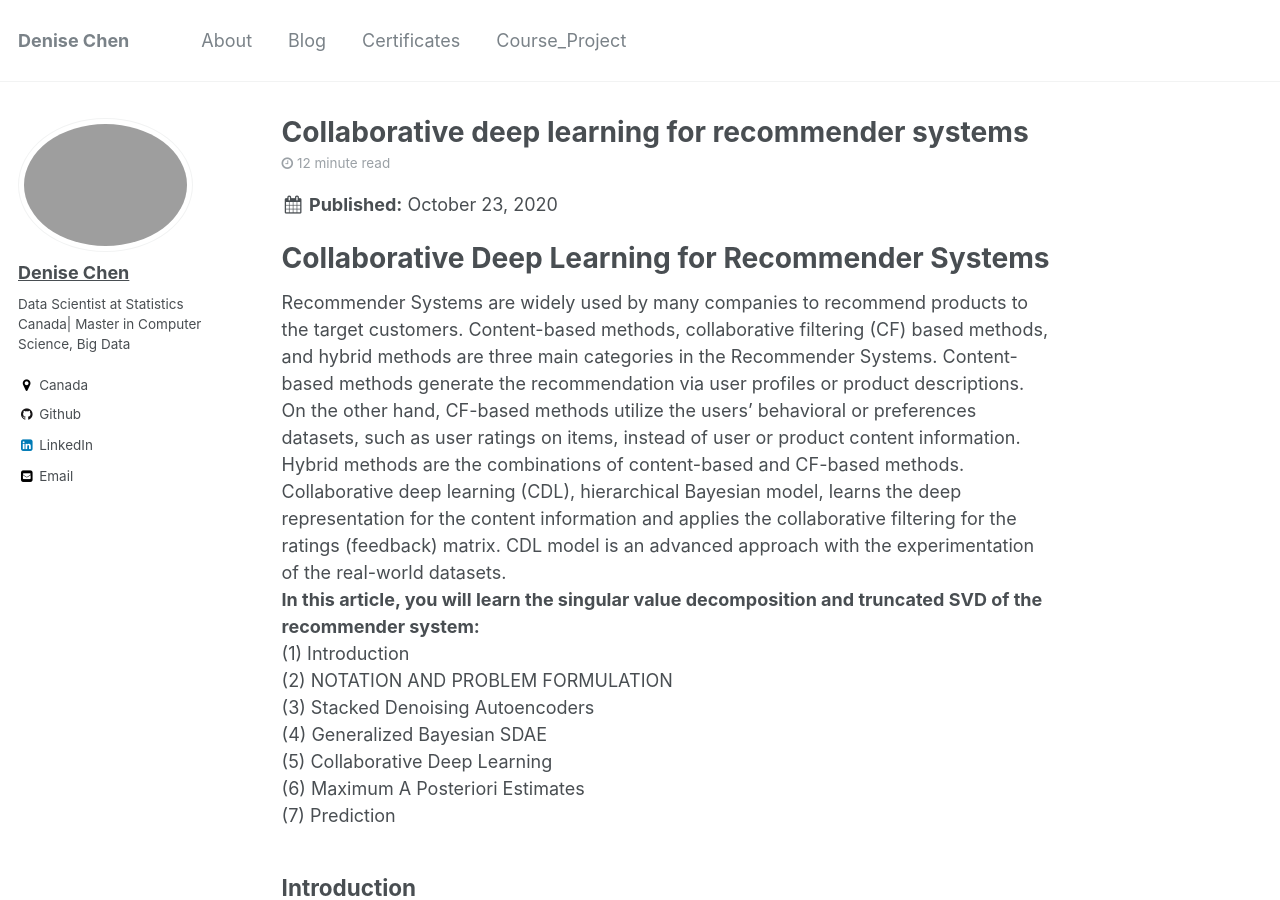
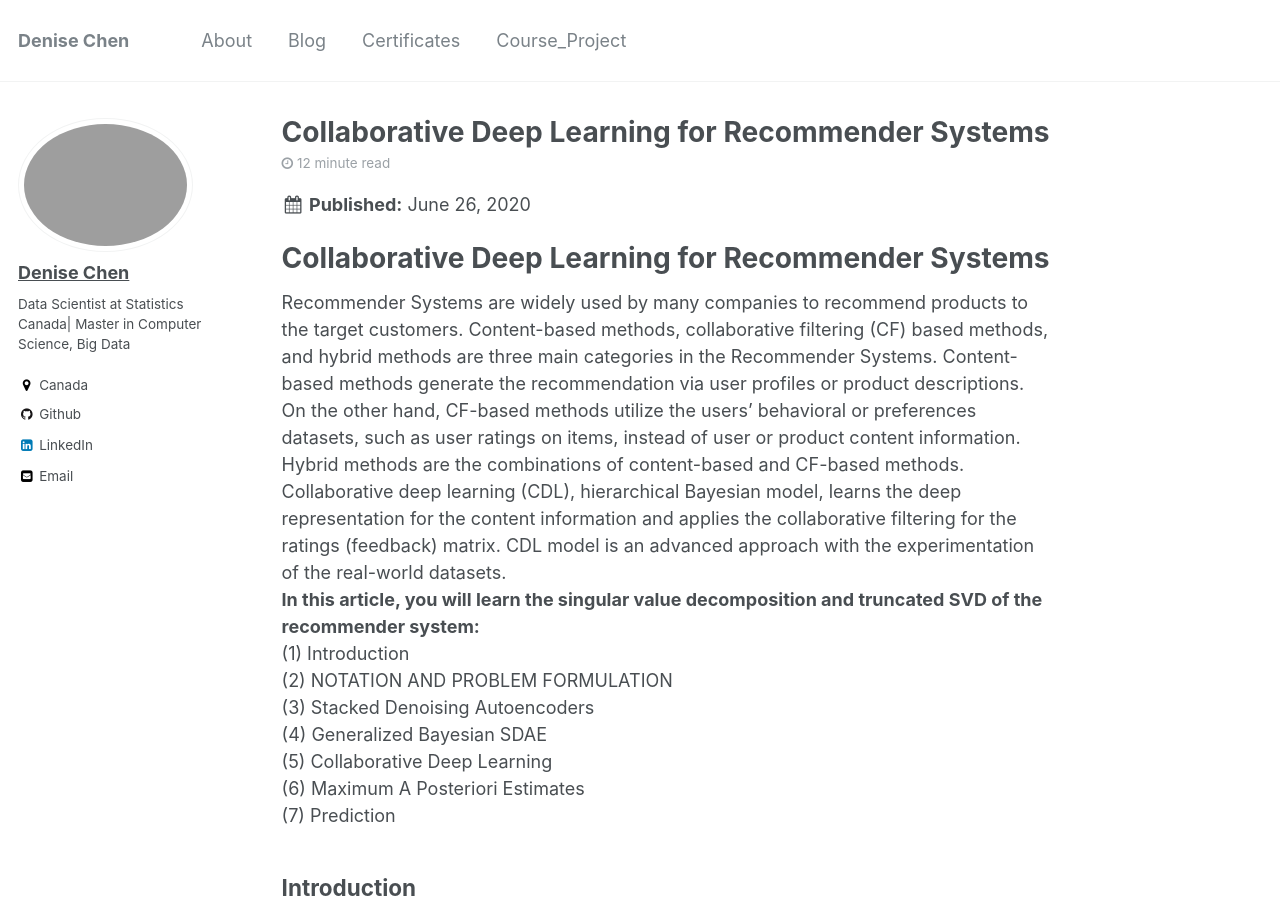
Before and after one commit to denisechendd/denichendd.github.io, a Jekyll site: the page built from _posts/2020-10-23-Collaborative Deep Learning for Recommender Systems.md, in a window 1280 px wide and 900 px high. Built offline with Jekyll 4.4.1, drawn with Linux system fonts in a browser that asks for light colours; some of the changed lines change nothing that is shown.

Commit message:
update webpage5

```diff
--- a/_posts/2020-10-23-Collaborative Deep Learning for Recommender Systems.md
+++ b/_posts/2020-10-23-Collaborative Deep Learning for Recommender Systems.md
@@ -1,3 +1,10 @@
+---
+title: Collaborative Deep Learning for Recommender Systems
+link: https://towardsdatascience.com/dashboard-tutorial-ii-html-css-php-and-heroku-e8bdb7f26783
+#permalink: /posts/2020-06-26-Dashboard Tutorial (II)
+date: 2020-06-26
+#excerpt_separator: <!--more-->
+---
 # Collaborative Deep Learning for Recommender Systems
 Recommender Systems are widely used by many companies to recommend products to the target customers. Content-based methods, collaborative filtering (CF) based methods, and hybrid methods are three main categories in the Recommender Systems. Content-based methods generate the recommendation via user profiles or product descriptions. On the other hand, CF-based methods utilize the users' behavioral or preferences datasets, such as user ratings on items, instead of user or product content information. Hybrid methods are the combinations of content-based and CF-based methods. Collaborative deep learning (CDL), hierarchical Bayesian model, learns the deep representation for the content information and applies the collaborative filtering for the ratings (feedback) matrix. CDL model is an advanced approach with the experimentation of the real-world datasets. <br>
 **In this article, you will learn the singular value decomposition and truncated SVD of the recommender system:** <br>
```
Also changed, not shown: 1 other file.
